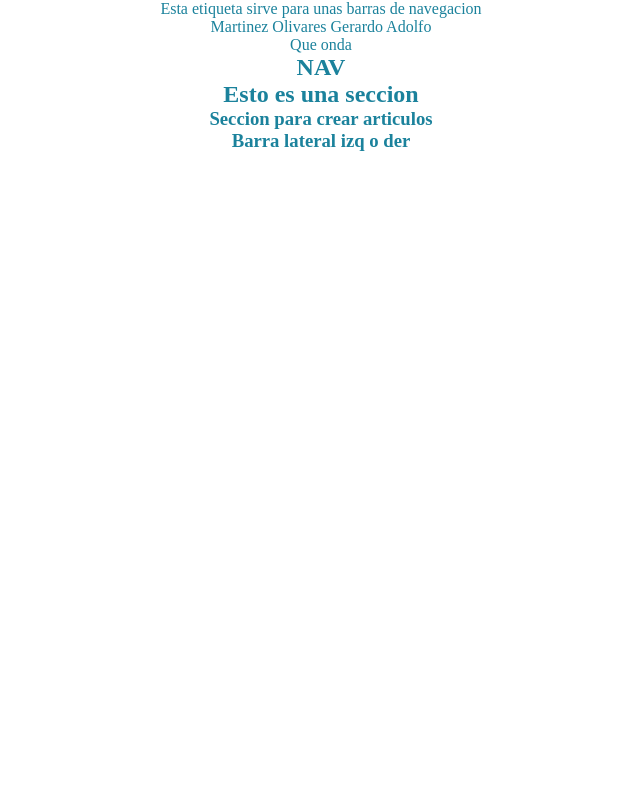
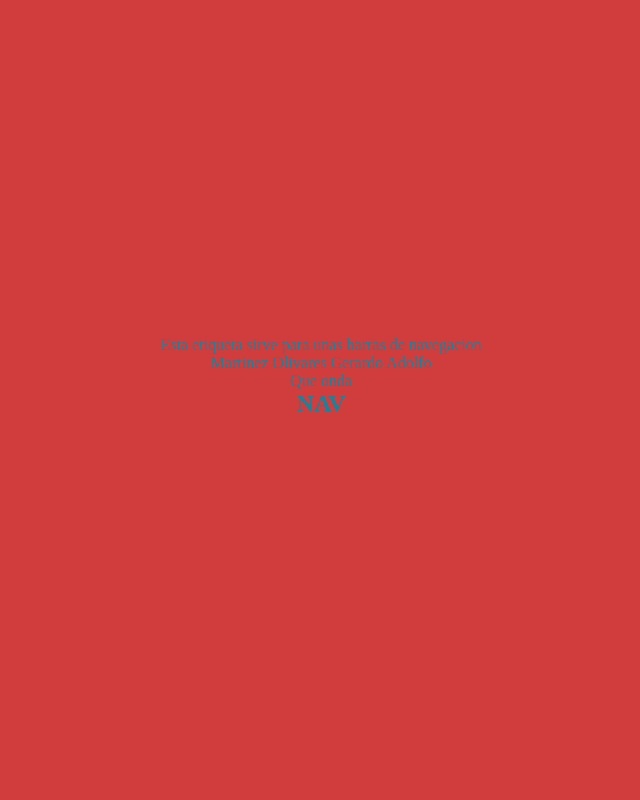
Before and after one commit to GerardoMartinez2002/4IV8-PSW-MARTINEZ-OLIVARES-GERARDO-ADOLFO, a plain HTML site: page index.html in a window 1280 px wide. Shown: the top 800 px of the page, without its empty margins (319-959 px from the left). Drawn offline with Linux system fonts and the light colour scheme.

Commit message:
Mi primera pagina web

```diff
--- a/CSS/masterStyle.css
+++ b/CSS/masterStyle.css
@@ -7,10 +7,25 @@
 }
 
 html, body{
-    background-color: white;
+    background-color: rgb(209, 61, 61);
 }
 .main-container{
     border: 4px solid rgb(red, green, blue);
     border-radius: 20px;
     margin: 10 rem;
 }
+nav, section, footer, article, aside{
+    border: 2px solid rgb(red, green, blue);
+    margin: 1rem;
+    border-radius: 10px;
+    padding: 20rem;
+}
+article, aside{
+    width: 40%;
+    display: inline-block;
+    height: 250px;
+    background-color: aquamarine;
+}
+nav, section, footer{
+    background-color: rgb(red, green, blue);
+}
--- a/index.html
+++ b/index.html
@@ -3,7 +3,7 @@
 <head>
 
 <title>Mi primera pagina en HTML 5 </title>
-<link rel="stylesheet" href="CSS/masterStyle.css"
+<link rel="stylesheet" href="./CSS/masterStyle.css"
 </head>
 <body>
 <div class="main-container">
```
